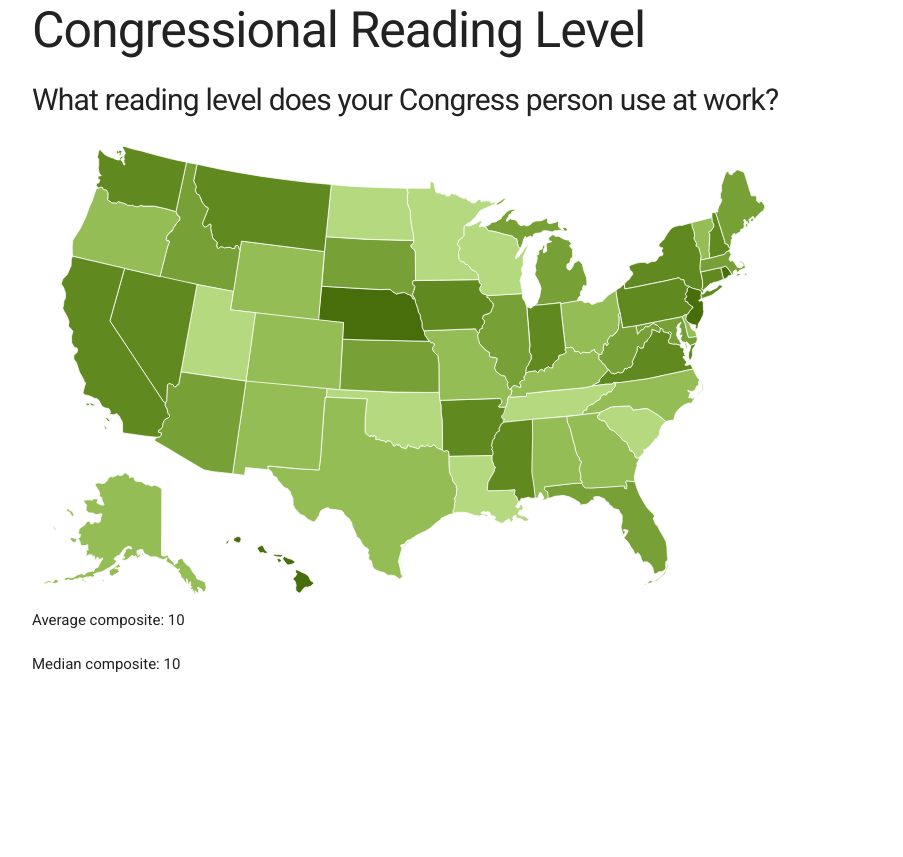
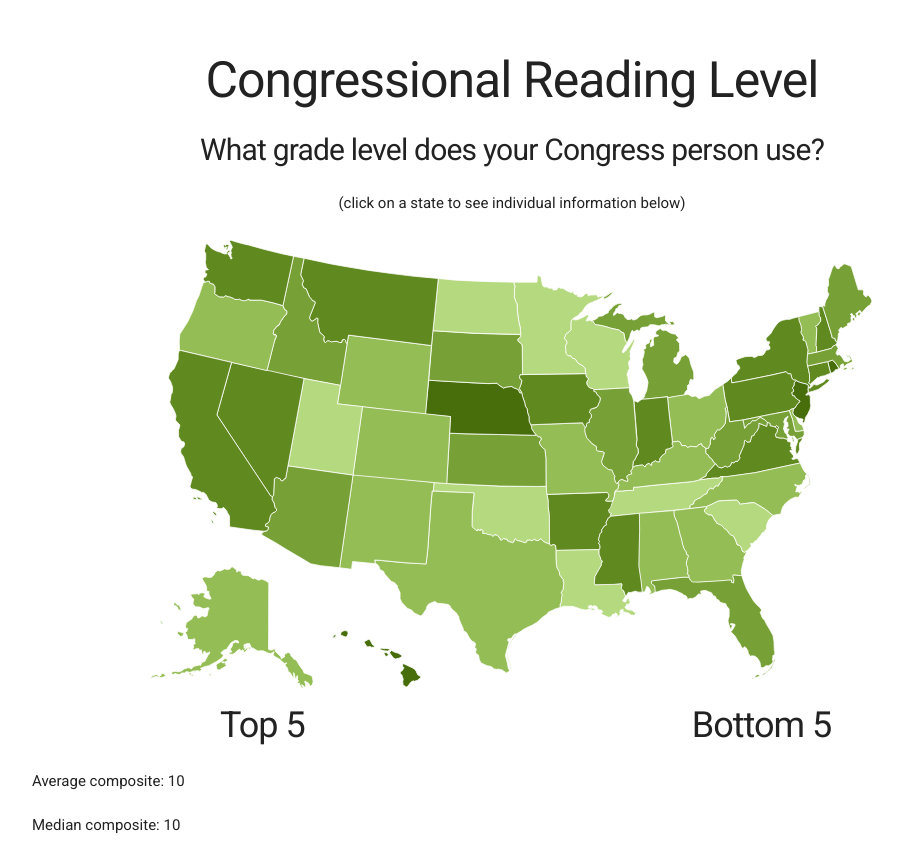
Before and after one commit to moxpower/congress-reading-level, a Flask app: template templates/index.html in a window 1280 px wide. Shown: the whole page, without its empty margins (128-1031 px from the left). Before the commit the page ends 672 px from the top, so only its background shows below. Run offline with Flask 2, Linux system fonts and the light colour scheme; the template is opened without the code that fills it: most values are stand-ins (such as "Sample title", 1, 10 or a date in 2020); some libraries are stand-ins or nearby versions.

Commit message:
Updated template to show top/bottom 5

```diff
--- a/static/css/style.css
+++ b/static/css/style.css
@@ -1,3 +1,10 @@
 body {
 	font-family: "Roboto", "HelveticaNeue", "Helvetica Neue", Helvetica, Arial, sans-serif;
 }
+
+.buffer {
+	height: 50px;
+}
+.center {
+	text-align: center;
+}
--- a/static/js/US-responsive.js
+++ b/static/js/US-responsive.js
@@ -25,10 +25,10 @@
 
 			});
 
-		  $(window).resize(function(){
-		  		mysvgw = mysvg.getAttributeNS(null,'width')
-				mysvg.getAttributeNS('height', mysvgw*0.48);
-			})
+		 //  $(window).resize(function(){
+		 //  		mysvgw = mysvg.getAttributeNS(null,'width')
+			// 	mysvg.getAttributeNS('height', mysvgw*0.48);
+			// })
 
 
 	} else {
@@ -45,9 +45,9 @@
 
 		});
 
-		$(window).resize(function(){
-			$("#svg").height($("#svg").width()*0.48)
-		})
+		// $(window).resize(function(){
+		// 	$("#svg").height($("#svg").width()*0.48)
+		// })
 	}
 
 	$(".state").mouseover(function(e){
@@ -69,7 +69,13 @@
 
 		for (var i=0; i<data.length; i++) {
 			if (this.id == data[i][0]) {
-				$("#timeline").append('<div class="hoverbox" style="top:'+they+'px; left:'+thex+'px;"><div class="statename">'+data[i][1]+'</div><div class="statepct">'+data[i][2]+'</div></div>');
+				$("#timeline").append('<div class="hoverbox" style="top:'+they+'px;\
+					left:'+thex+'px;"><div class="statename">'+data[i][1]+'</div>\
+					<div class="statepct">Congress (all): '+data[i][2]+'</div>\
+					<div>Republicans: '+data[i][3]+'</div>\
+					<div>Democrats: '+data[i][4]+'</div>\
+					<div>Independents: '+data[i][5]+'</div>\
+					</div>');
 			}
 		}
 	});
--- a/static/js/code.js
+++ b/static/js/code.js
@@ -1,55 +1,55 @@
 var data = [
-	["AL","ALABAMA","11.2"],
-	["AK","ALASKA","11.4"],
-	["AZ","ARIZONA","11.5"],
-	["AR","ARKANSAS","11.9"],
-	["CA","CALIFORNIA","11.9"],
-	["CO","COLORADO","11.4"],
-	["CT","CONNECTICUT","12"],
-	["DE","DELAWARE","11.3"],
-	["FL","FLORIDA","11.6"],
-	["GA","GEORGIA","11.2"],
-	["HI","HAWAII","12.5"],
-	["ID","IDAHO","11.8"],
-	["IL","ILLINOIS","11.5"],
-	["IN","INDIANA","12"],
-	["IA","IOWA","12.1"],
-	["KS","KANSAS","11.7"],
-	["KY","KENTUCKY","11.1"],
-	["LA","LOUISIANA","10.6"],
-	["ME","MAINE","11.6"],
-	["MD","MARYLAND","11.8"],
-	["MA","MASSACHUSETTS","11.6"],
-	["MI","MICHIGAN","11.6"],
-	["MN","MINNESOTA","10.9"],
-	["MS","MISSISSIPPI","12.2"],
-	["MO","MISSOURI","11.3"],
-	["MT","MONTANA","11.9"],
-	["NE","NEBRASKA","12.6"],
-	["NV","NEVADA","12"],
-	["NH","NEW HAMPSHIRE","11.9"],
-	["NJ","NEW JERSEY","12.4"],
-	["NM","NEW MEXICO","11.3"],
-	["NY","NEW YORK","12.2"],
-	["NC","NORTH CAROLINA","11.2"],
-	["ND","NORTH DAKOTA","10.9"],
-	["OH","OHIO","11.3"],
-	["OK","OKLAHOMA","10.6"],
-	["OR","OREGON","11.3"],
-	["PA","PENNSYLVANIA","12"],
-	["RI","RHODE ISLAND","12.5"],
-	["SC","SOUTH CAROLINA","10.7"],
-	["SD","SOUTH DAKOTA","11.7"],
-	["TN","TENNESSEE","10.6"],
-	["TX","TEXAS","11.3"],
-	["UT","UTAH","10.8"],
-	["VT","VERMONT","11.2"],
-	["VA","VIRGINIA","12"],
-	["WA","WASHINGTON","11.9"],
-	["WV","WEST VIRGINIA","11.5"],
-	["WI","WISCONSIN","11"],
-	["WY","WYOMING","11.4"],
-	["DC","DISTRICT OF COLUMBIA","12.7"],
+	["AL","ALABAMA","11.2", "11.0","11.0","12.3","n/a"],
+	["AK","ALASKA","11.4", "11.4","11.4","n/a","n/a"],
+	["AZ","ARIZONA","11.5","11.1","12.3","n/a"],
+	["AR","ARKANSAS","11.9","11.9","n/a","n/a"],
+	["CA","CALIFORNIA","11.9","11.9","11.9","n/a"],
+	["CO","COLORADO","11.4","11.5","11.4","n/a"],
+	["CT","CONNECTICUT","12.0","n/a","12.0","n/a"],
+	["DE","DELAWARE","11.3","n/a","11.3","n/a"],
+	["FL","FLORIDA","11.6","11.4","11.9","n/a"],
+	["GA","GEORGIA","11.2","11.1","11.8","n/a"],
+	["HI","HAWAII","12.5","n/a","12.5","n/a"],
+	["ID","IDAHO","11.8","11.8","n/a","n/a"],
+	["IL","ILLINOIS","11.5","11.2","11.7","n/a"],
+	["IN","INDIANA","12.0","11.5","13.2","n/a"],
+	["IA","IOWA","12.1","12.0","12.7","n/a"],
+	["KS","KANSAS","11.7","11.7","n/a","n/a"],
+	["KY","KENTUCKY","11.1","11.1","10.9","n/a"],
+	["LA","LOUISIANA","10.6","10.7","10.4","n/a"],
+	["ME","MAINE","11.6","12.6","10.9","10.5"],
+	["MD","MARYLAND","11.8","10.7","11.9","n/a"],
+	["MA","MASSACHUSETTS","11.6","n/a","11.6","n/a"],
+	["MI","MICHIGAN","11.6","11.3","12.0","n/a"],
+	["MN","MINNESOTA","10.9","11.9","10.5","n/a"],
+	["MS","MISSISSIPPI","12.2","12.1","12.4","n/a"],
+	["MO","MISSOURI","11.3","11.5","10.9","n/a"],
+	["MT","MONTANA","11.9","12.8","10.1","n/a"],
+	["NE","NEBRASKA","12.6","12.6","12.6","n/a"],
+	["NV","NEVADA","12.0","12.1","11.8","n/a"],
+	["NH","NEW HAMPSHIRE","11.9","11.9","11.9","n/a"],
+	["NJ","NEW JERSEY","12.4","12.6","12.2","n/a"],
+	["NM","NEW MEXICO","11.3","9.0","12.0","n/a"],
+	["NY","NEW YORK","12.2","12.5","12.1","n/a"],
+	["NC","NORTH CAROLINA","11.2","11.0","11.8","n/a"],
+	["ND","NORTH DAKOTA","10.9","11.2","10.3","n/a"],
+	["OH","OHIO","11.3","11.3","11.1","n/a"],
+	["OK","OKLAHOMA","10.6","10.6","n/a","n/a"],
+	["OR","OREGON","11.3","10.5","11.5","n/a"],
+	["PA","PENNSYLVANIA","12.0","11.8","12.5","n/a"],
+	["RI","RHODE ISLAND","12.5","n/a","12.5","n/a"],
+	["SC","SOUTH CAROLINA","10.7","10.5","12.5","n/a"],
+	["SD","SOUTH DAKOTA","11.7","11.7","n/a","n/a"],
+	["TN","TENNESSEE","10.6","10.6","11.1","n/a"],
+	["TX","TEXAS","11.3","11.1","12.0","n/a"],
+	["UT","UTAH","10.8","10.8","n/a","n/a"],
+	["VT","VERMONT","11.2","n/a","11.8","10.0"],
+	["VA","VIRGINIA","12.0","11.9","12.3","n/a"],
+	["WA","WASHINGTON","11.9","11.9","11.9","n/a"],
+	["WV","WEST VIRGINIA","11.5","11.5","11.5","n/a"],
+	["WI","WISCONSIN","11.0","10.2","11.9","n/a"],
+	["WY","WYOMING","11.4","11.4","n/a","n/a"],
+	["DC","DISTRICT OF COLUMBIA","12.7","n/a","12.7","n/a"],
 	["","undefined","undefined"],
 ];
 
--- a/templates/index.html
+++ b/templates/index.html
@@ -12,13 +12,15 @@
 </head>
 <body>
 	<div class="container">
+		<div class="row buffer"></div>
 		<div class="row">
-			<h1>Congressional Reading Level</h1>
-			<h4>What reading level does your Congress person use at work?</h4>
+			<h1 class="center">Congressional Reading Level</h1>
+			<h4 class="center">What grade level does your Congress person use?</h4>
+			<h6 class="center">(click on a state to see individual information below)</h6>
 		</div>
 		<div class="row">
 			<div id="timeline"></div>
-			<div id="graphic-container">
+			<div class="center" id="graphic-container">
 				<div id="chart">
 					<div id="map">
 						<svg id="svg"
@@ -566,6 +568,32 @@
 			</div>
 		</div>
 		<div class="row">
+			<div class="columns six">
+				<h3 class='center'>Top 5</h3>
+				{% for pol in pols | sort(attribute='index_composite', reverse=True) %}
+					{% if loop.index <= 5 %}
+						{% if pol.index_flesch > 3 %}
+						<ul>
+							<li>{{ pol.fullname }} ({{ pol.party }}/{{ pol.state }}) - {{ pol.index_composite|round(2) }}</li>
+						</ul>
+						{% endif %}
+					{% endif %}
+				{% endfor %}
+			</div>
+			<div class="columns six">
+				<h3 class='center'>Bottom 5</h3>
+				{% for pol in pols | sort(attribute='index_composite', reverse=True) %}
+					{% if loop.index >= 514 %}
+						{% if pol.index_flesch > 3 %}
+						<ul>
+							<li>{{ pol.fullname }} ({{ pol.party }}/{{ pol.state }}) - {{ pol.index_composite|round(2) }}</li>
+						</ul>
+						{% endif %}
+					{% endif %}
+				{% endfor %}
+			</div>
+		</div>
+		<div class="row">
 			<h6>Average composite: {{ avg|round(2) }}</h6>
 			<h6>Median composite: {{ median|round(2) }}</h6>
 			{% for pol in pols|sort(attribute='index_composite', reverse=True) %}
```
Also changed, not shown: by_state_data.py (+52 -52 lines).
